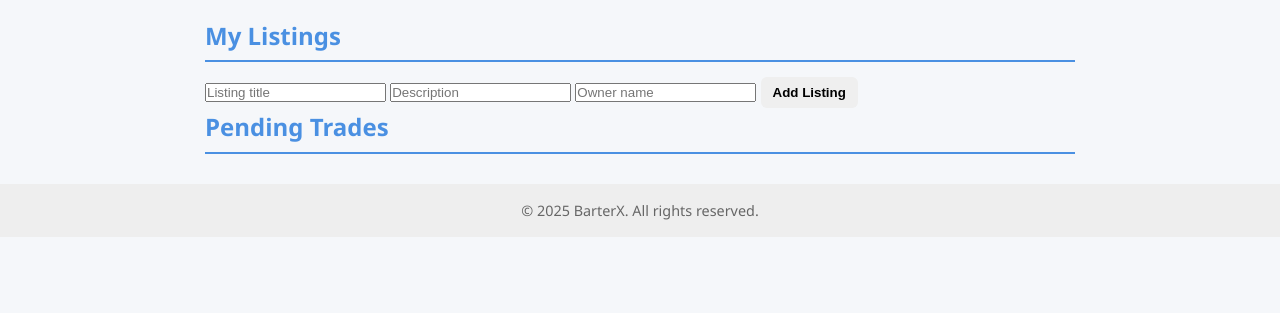
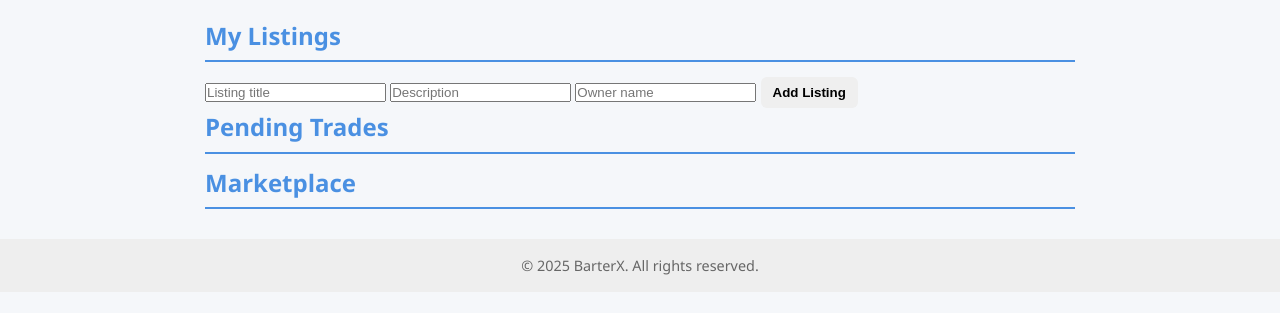
Before and after one commit to barterx-ja/Barterx-ja, a website: page index.html in a window 1280 px wide. Shown: the part 79-392 px from the top of the page. Drawn offline with Linux system fonts and the light colour scheme; no server answers.

Commit message:
Update index.html

```diff
--- a/index.html
+++ b/index.html
@@ -29,6 +29,11 @@
       <h2>Pending Trades</h2>
       <div id="tradeContainer"></div>
     </section>
+
+    <section class="marketplace">
+      <h2>Marketplace</h2>
+      <div id="marketplaceContainer"></div>
+    </section>
   </main>
 
   <footer>
```
